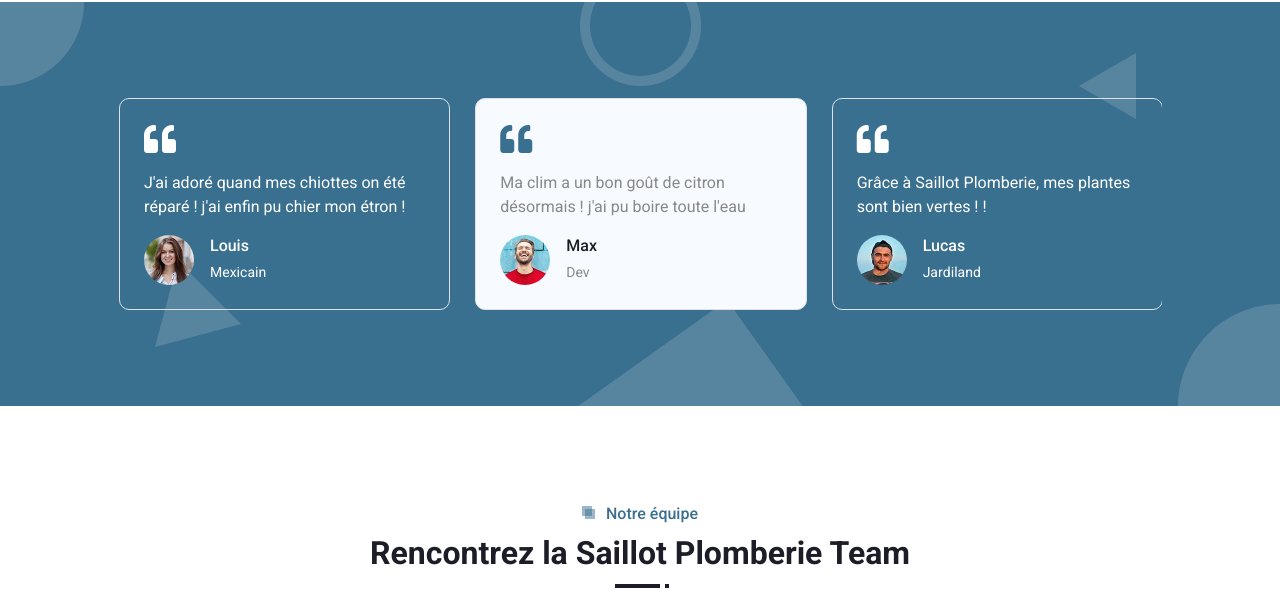
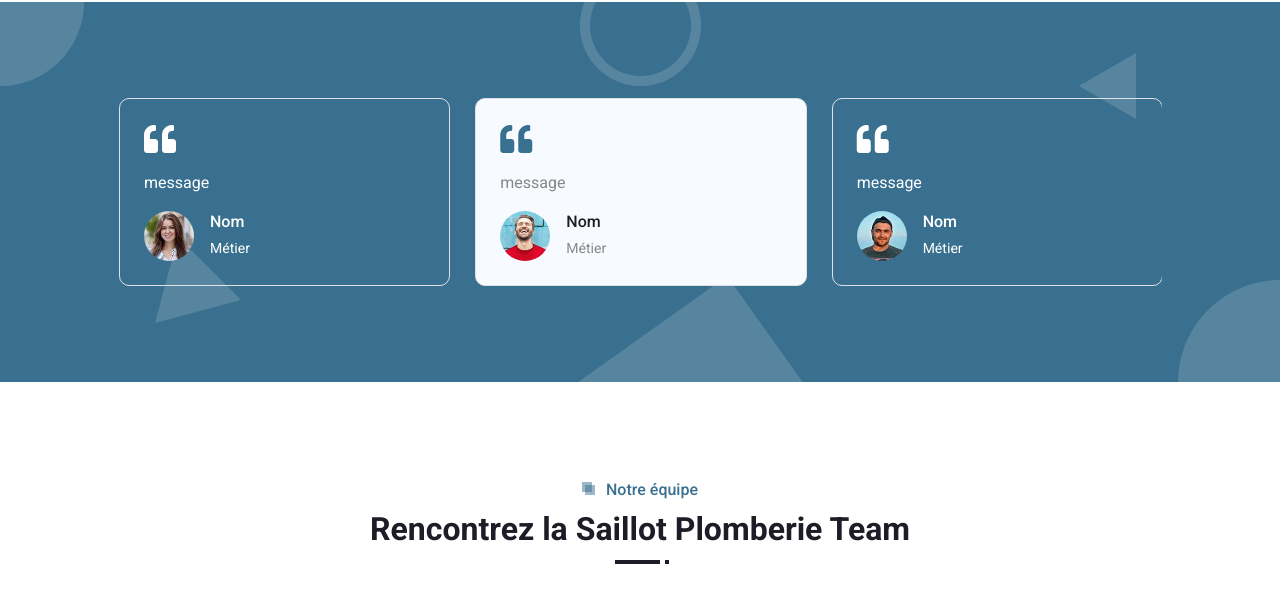
Before and after one commit to SarroMD/SaillotPlomberie, a plain HTML site: page index.html in a window 1280 px wide. Shown: the part 1502-2111 px from the top of the page. Drawn offline with nearby package versions, Linux system fonts and the light colour scheme.

Commit message:
Changement msg déroulant

```diff
--- a/index.html
+++ b/index.html
@@ -129,45 +129,45 @@
                 <div class="owl-carousel testimonial-carousel">
                     <div class="testimonial-item bg-transparent border rounded text-white p-4">
                         <i class="fa fa-quote-left fa-2x mb-3"></i>
-                        <p>J'ai adoré quand mes chiottes on été réparé ! j'ai enfin pu chier mon étron !</p>
+                        <p>message</p>
                         <div class="d-flex align-items-center">
                             <img class="img-fluid flex-shrink-0 rounded-circle" src="img/testimonial-1.jpg" style="width: 50px; height: 50px;">
                             <div class="ps-3">
-                                <h6 class="text-white mb-1">Louis</h6>
-                                <small>Mexicain</small>
+                                <h6 class="text-white mb-1">Nom</h6>
+                                <small>Métier</small>
                             </div>
                         </div>
                     </div>
                     <div class="testimonial-item bg-transparent border rounded text-white p-4">
                         <i class="fa fa-quote-left fa-2x mb-3"></i>
-                        <p>Ma clim a un bon goût de citron désormais ! j'ai pu boire toute l'eau</p>
+                        <p>message</p>
                         <div class="d-flex align-items-center">
                             <img class="img-fluid flex-shrink-0 rounded-circle" src="img/testimonial-2.jpg" style="width: 50px; height: 50px;">
                             <div class="ps-3">
-                                <h6 class="text-white mb-1">Max</h6>
-                                <small>Dev</small>
+                                <h6 class="text-white mb-1">Nom</h6>
+                                <small>Métier</small>
                             </div>
                         </div>
                     </div>
                     <div class="testimonial-item bg-transparent border rounded text-white p-4">
                         <i class="fa fa-quote-left fa-2x mb-3"></i>
-                        <p>Grâce à Saillot Plomberie, mes plantes sont bien vertes ! !</p>
+                        <p>message</p>
                         <div class="d-flex align-items-center">
                             <img class="img-fluid flex-shrink-0 rounded-circle" src="img/testimonial-3.jpg" style="width: 50px; height: 50px;">
                             <div class="ps-3">
-                                <h6 class="text-white mb-1">Lucas</h6>
-                                <small>Jardiland</small>
+                                <h6 class="text-white mb-1">Nom</h6>
+                                <small>Métier</small>
                             </div>
                         </div>
                     </div>
                     <div class="testimonial-item bg-transparent border rounded text-white p-4">
                         <i class="fa fa-quote-left fa-2x mb-3"></i>
-                        <p>Il s'occupe de réparer tout ce que je casse !</p>
+                        <p>message</p>
                         <div class="d-flex align-items-center">
                             <img class="img-fluid flex-shrink-0 rounded-circle" src="img/testimonial-4.jpg" style="width: 50px; height: 50px;">
                             <div class="ps-3">
-                                <h6 class="text-white mb-1">Théo</h6>
-                                <small>BMX pro</small>
+                                <h6 class="text-white mb-1">Nom</h6>
+                                <small>Métier</small>
                             </div>
                         </div>
                     </div>
```
